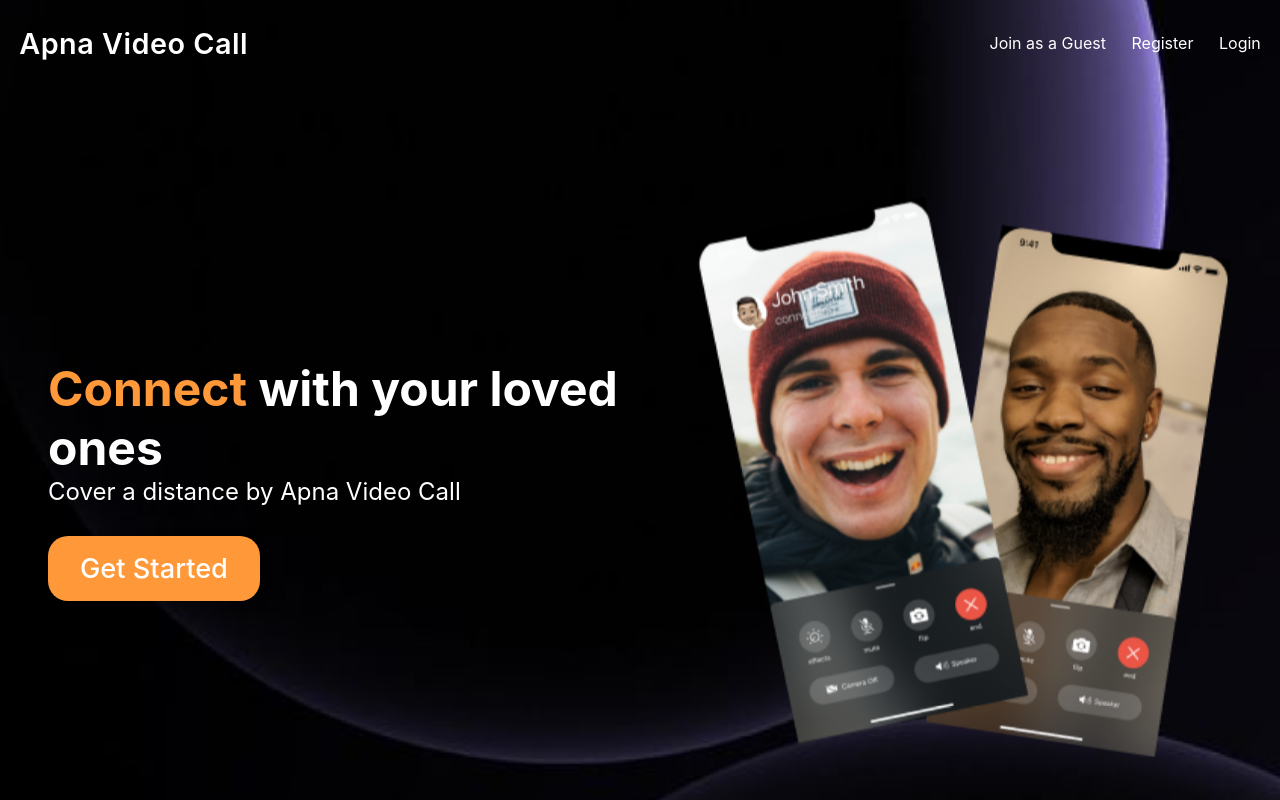
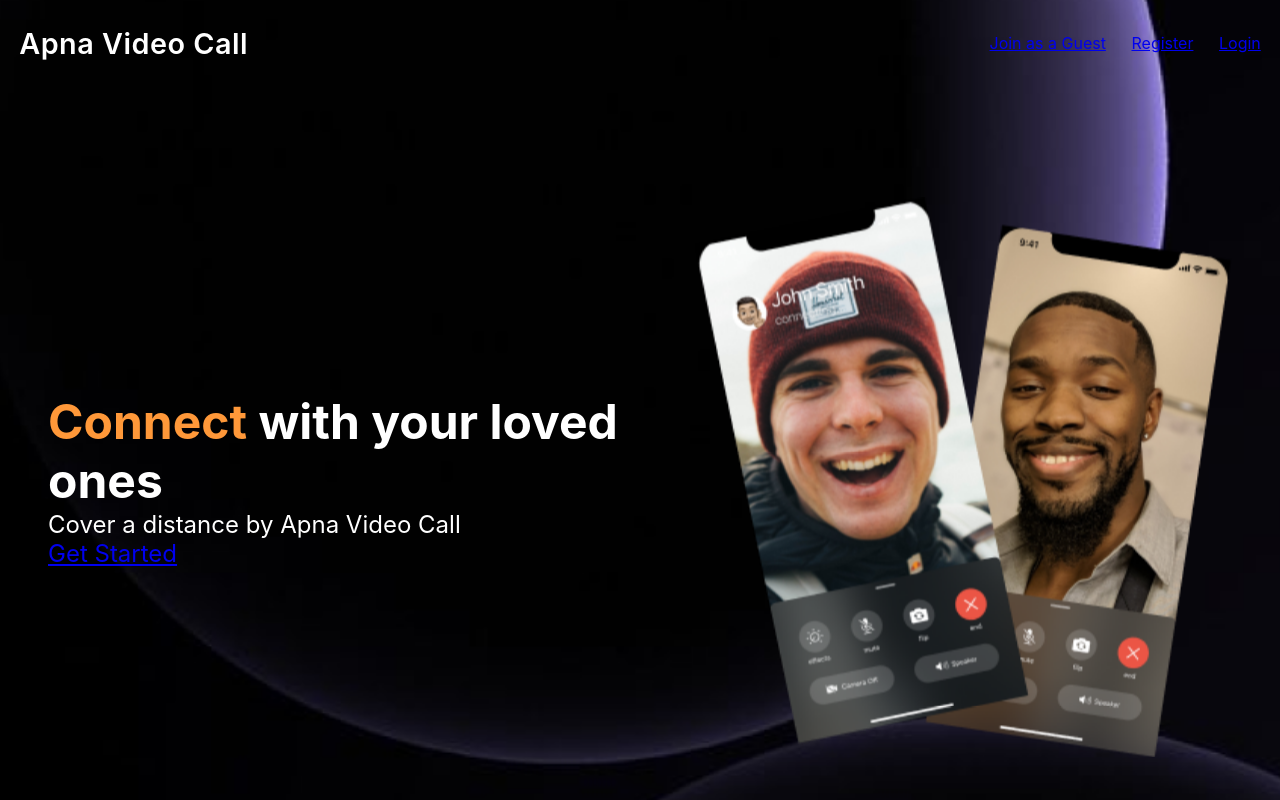
Before and after one commit to anishghanwat/Zoom, a React (Create React App) app in the folder frontend/: page / in a window 1280 px wide. Built offline with nearby package versions, Linux system fonts and the light colour scheme.

Commit message:
Chat Window UI

```diff
--- a/frontend/src/App.css
+++ b/frontend/src/App.css
@@ -1,3 +1,6 @@
+/* ===============================
+   Root Variables for Easy Theme Management
+   =============================== */
 :root {
     --primary-color: #ff9839;
     --text-light: #ffffff;
@@ -6,10 +9,13 @@
     --border-radius: 20px;
 }
 
-/* Main container */
+/* ===============================
+   Landing Page Container
+   =============================== */
 .LandingContainer {
     width: 100%;
     height: 100vh;
+    /* Background image covers the full viewport */
     background: url("../public/background.png") no-repeat center center;
     background-size: cover;
     color: var(--text-light);
@@ -18,7 +24,9 @@
     justify-content: space-between;
 }
 
-/* Navigation bar */
+/* ===============================
+   Navigation Bar
+   =============================== */
 .LandingContainer nav {
     padding: var(--nav-padding-y) var(--nav-padding-x);
     display: flex;
@@ -32,15 +40,17 @@
     letter-spacing: 0.5px;
 }
 
+/* Navigation Links Container */
 .LandingContainer nav .navList {
     display: flex;
     gap: 1.6rem;
-    cursor: pointer;
 }
 
+/* Individual Navigation Items */
 .LandingContainer nav .navList li {
     list-style: none;
     font-weight: 500;
+    cursor: pointer;
     transition: color 0.2s ease;
 }
 
@@ -48,22 +58,25 @@
     color: var(--primary-color);
 }
 
-/* Main hero section */
+/* ===============================
+   Hero Section Layout
+   =============================== */
 .LandingMainContainer {
     display: flex;
     justify-content: space-between;
+    align-items: center;
     padding-inline: 3rem;
     height: 80vh;
-    align-items: center;
     gap: 2rem;
 }
 
+/* Left Column (Text + CTA) */
 .LandingMainContainer>div:nth-child(1) {
     font-size: 1.5rem;
     max-width: 600px;
 }
 
-/* CTA button */
+/* CTA Button Styles */
 .LandingMainContainer>div:nth-child(1) div[role='button'] {
     background-color: var(--primary-color);
     width: fit-content;
@@ -74,11 +87,13 @@
     transition: transform 0.2s ease, box-shadow 0.2s ease;
 }
 
+/* CTA Hover Effect */
 .LandingMainContainer>div:nth-child(1) div[role='button']:hover {
     transform: translateY(-3px);
     box-shadow: 0 6px 16px rgba(0, 0, 0, 0.4);
 }
 
+/* CTA Link Styling */
 .LandingMainContainer>div:nth-child(1) div[role='button'] a {
     text-decoration: none;
     color: var(--text-light);
@@ -86,7 +101,9 @@
     font-weight: 500;
 }
 
-/* Hero image */
+/* ===============================
+   Hero Image (Right Column)
+   =============================== */
 .LandingMainContainer>div:nth-child(2) img {
     height: 70vh;
     width: auto;
@@ -94,7 +111,7 @@
     animation: float 6s ease-in-out infinite;
 }
 
-/* Floating animation for hero image */
+/* Floating Animation for Hero Image */
 @keyframes float {
 
     0%,
@@ -107,7 +124,11 @@
     }
 }
 
-/* Responsive styles */
+/* ===============================
+   Responsive Styles
+   =============================== */
+
+/* Tablet Layout */
 @media (max-width: 1024px) {
     .LandingMainContainer {
         flex-direction: column;
@@ -125,6 +146,7 @@
     }
 }
 
+/* Mobile Layout */
 @media (max-width: 768px) {
     .LandingContainer nav h2 {
         font-size: 1.5rem;
--- a/frontend/src/App.js
+++ b/frontend/src/App.js
@@ -1,23 +1,36 @@
 import { BrowserRouter as Router, Routes, Route } from 'react-router-dom';
 import './App.css';
+
+// Page Components
 import Landing from './pages/Landing.jsx';
 import Authentication from './pages/Authentication.jsx';
-import { AuthProvider } from './contexts/AuthContext.jsx';
 import VideoMeet from './pages/VideoMeet.jsx';
 
+// Context Provider for Authentication
+import { AuthProvider } from './contexts/AuthContext.jsx';
+
+/**
+ * Main App Component
+ * ------------------
+ * Handles all routing and wraps the app with global providers.
+ */
 function App() {
   return (
-    <>
     <Router>
+      {/* Global Auth Context Provider */}
       <AuthProvider>
         <Routes>
-            <Route path="/" element={<Landing></Landing>} />
-            <Route path="/auth" element={<Authentication></Authentication>} />
-            <Route path="/:url" element={<VideoMeet></VideoMeet>} />
+          {/* Landing Page (default route) */}
+          <Route path="/" element={<Landing />} />
+
+          {/* Authentication Page */}
+          <Route path="/auth" element={<Authentication />} />
+
+          {/* Video Meeting Room - dynamic URL */}
+          <Route path="/:url" element={<VideoMeet />} />
         </Routes>
       </AuthProvider>
     </Router>
-    </>
   );
 }
 
--- a/frontend/src/pages/Landing.jsx
+++ b/frontend/src/pages/Landing.jsx
@@ -1,34 +1,54 @@
 import React from 'react';
 import { Link } from 'react-router-dom';
+import "../App.css"; // Importing global styles
 
-
-import "../App.css";
-
+/**
+ * Landing Component
+ * -----------------
+ * This is the home/landing page of the app.
+ * It contains a navigation bar and a hero section
+ * encouraging users to start using "Apna Video Call".
+ */
 function Landing() {
     return (
         <div className='LandingContainer'>
+
+            {/* Navigation Bar */}
             <nav>
+                {/* App Logo / Header */}
                 <div className='navHeader'>
                     <h2>Apna Video Call</h2>
                 </div>
+
+                {/* Navigation Links */}
                 <div className='navList'>
-                    <p>Join as a Guest</p>
-                    <p>Register</p>
-                    <div role='button'>
-                        <p>Login</p>
-                    </div>
+                    {/* Using Link instead of <p> for better accessibility and SEO */}
+                    <Link to="/guest">Join as a Guest</Link>
+                    <Link to="/register">Register</Link>
+                    <Link to="/login" className="loginBtn">Login</Link>
                 </div>
             </nav>
+
+            {/* Main Hero Section */}
             <div className='LandingMainContainer'>
+
+                {/* Left Content: Headline, description, and CTA */}
                 <div>
-                    <h1><span style={{ color: "#ff9839" }}>Connect</span> with your loved ones</h1>
+                    <h1>
+                        <span style={{ color: "#ff9839" }}>Connect</span> with your loved ones
+                    </h1>
                     <p>Cover a distance by Apna Video Call</p>
-                    <div role='button'>
-                        <Link to='/auth'>Get Started</Link>
-                    </div>
+
+                    {/* Call-to-Action button */}
+                    <Link to='/auth' className='ctaButton'>Get Started</Link>
                 </div>
+
+                {/* Right Content: App preview image */}
                 <div>
-                    <img src='/mobile.png' alt='mobile-image' />
+                    <img
+                        src='/mobile.png'
+                        alt='Video calling app preview on a mobile screen'
+                    />
                 </div>
             </div>
         </div>
```
Lines whose indentation alone changed are shown as unchanged.
